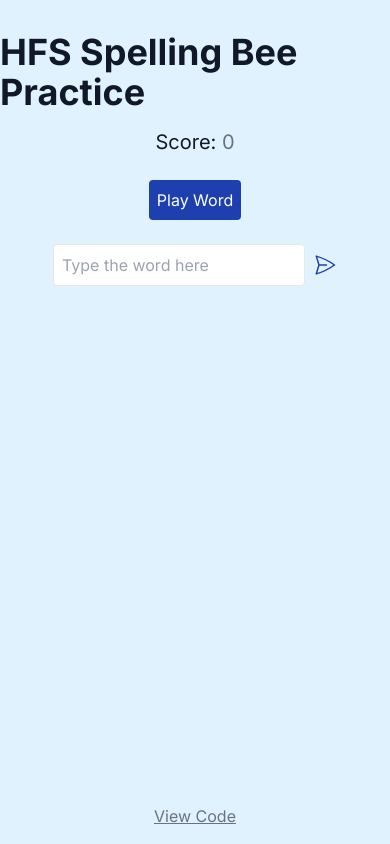
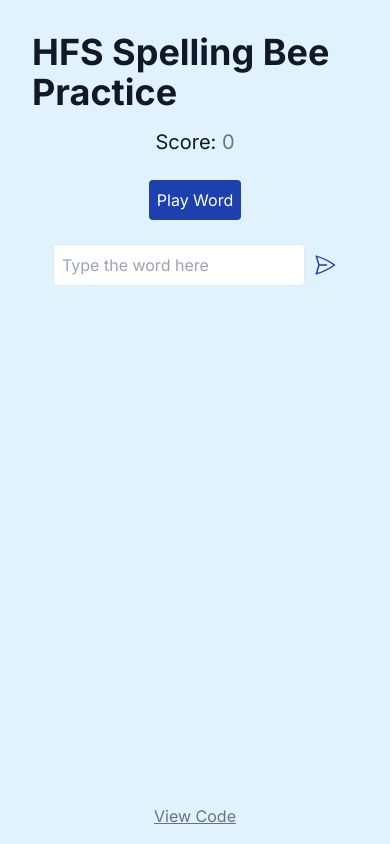
Before and after one commit to rhotter/spelling-bee, a Next.js app: page / in a window 390 px wide. Built offline with nearby package versions, Linux system fonts and the light colour scheme.

Commit message:
Better on mobile

```diff
--- a/app/page.tsx
+++ b/app/page.tsx
@@ -5,7 +5,7 @@
 
 const Home: NextPage = () => {
   return (
-    <div className="flex flex-col min-h-screen text-gray-900">
+    <div className="flex flex-col min-h-screen text-gray-900 px-8">
       {" "}
       {/* Flex container for the entire page */}
       <main className="flex-grow">
```
